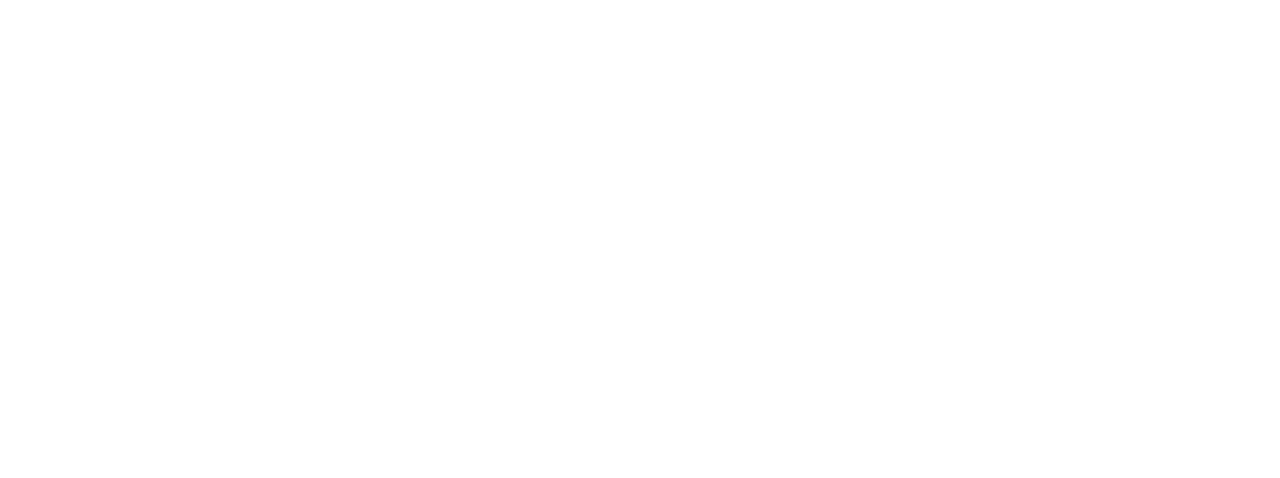
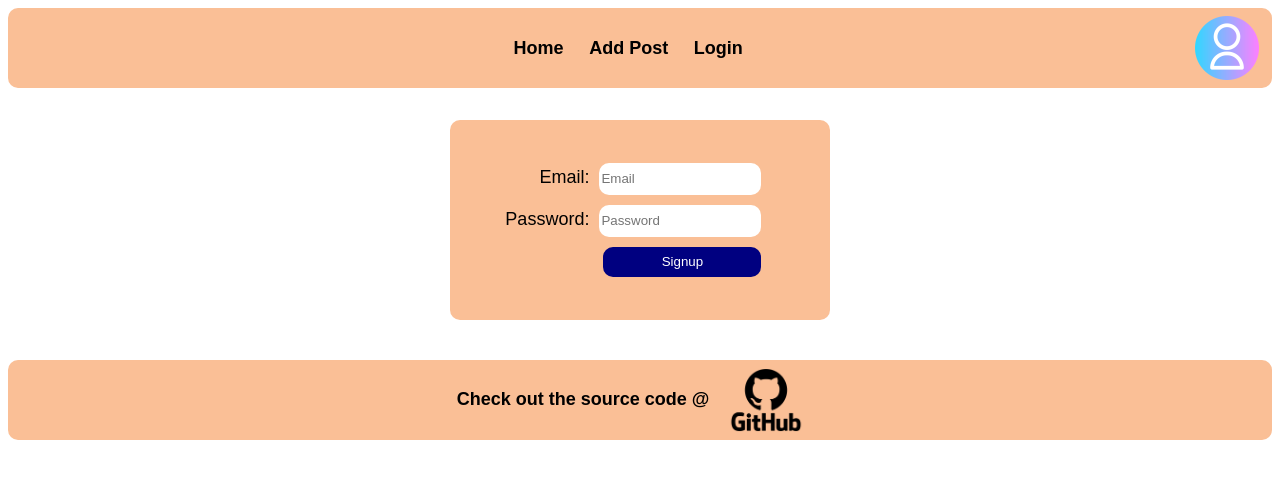
Before and after one commit to villemsusi/wad, a Vue app in the folder HW/HW-VUE/: page /#/signup in a window 1280 px wide. Before the commit this address had no page. Shown: the top 478 px of the page. Built offline with nearby package versions, Linux system fonts and the light colour scheme.

Commit message:
Created signup page with password validation

```diff
--- a/HW/HW-VUE/package.json
+++ b/HW/HW-VUE/package.json
@@ -7,6 +7,9 @@
     "preview": "vite preview"
   },
   "dependencies": {
+    "@vuelidate/core": "^2.0.0",
+    "@vuelidate/validators": "^2.0.0",
+    "lodash": "^4.17.21",
     "vue": "^3.2.41",
     "vue-router": "^4.1.6"
   },
--- a/HW/HW-VUE/src/App.vue
+++ b/HW/HW-VUE/src/App.vue
@@ -1,3 +1,14 @@
+<script setup>
+  import createPostsFromJson from '@/js/loadPosts.js';
+  import Posts from '@/js/posts.json';
+</script>
+
 <template>
   <router-view :key="$route.path"></router-view>
 </template>
+
+<script>
+  window.addEventListener("load", function(event) {
+    createPostsFromJson(Posts);
+  });
+</script>
--- a/HW/HW-VUE/src/components/Footer.vue
+++ b/HW/HW-VUE/src/components/Footer.vue
@@ -1,5 +1,6 @@
 <template>
   <footer class="flex-element">
+    <b>Check out the source code @</b>
     <a href="https://github.com/villemsusi/wad/tree/main/HW/HW-VUE" target="_blank">
         <img src="../assets/GitHub-Logo.png" id="github" alt="github-logo">
     </a>
--- a/HW/HW-VUE/src/components/Login.vue
+++ b/HW/HW-VUE/src/components/Login.vue
@@ -4,12 +4,12 @@
   <template>
     <div id="login-box" class="flex-element">
         <b>Welcome to PostIt</b><br><br>
-        <a href="#">Create an account</a><br>
+        <router-link to="/signup">Create Account</router-link>
         <p>or<br>Please log in</p><br>
-        <form method="POST" action="index.html">
-            <input type="email" placeholder="Email" required><br>
-            <input type="password" placeholder="Password" required><br>
-            <input type="submit" value="Log in" class="button"><br>
+        <form method="POST">
+            <input type="email" class="login-input" placeholder="Email" required><br>
+            <input type="password" class="login-input" placeholder="Password" required><br>
+            <input type="submit" value="Log in" class="button login-input"><br>
             <a href="#">Forget password</a><br>
         </form>
     </div>
--- a/HW/HW-VUE/src/components/Posts.vue
+++ b/HW/HW-VUE/src/components/Posts.vue
@@ -1,8 +1,3 @@
-<script setup>
-  import createPostsFromJson from '@/js/loadPosts.js';
-  import Posts from '@/js/posts.json';
-</script>
-
 <template>
   <section class="forum">
     <div id="left">
@@ -15,11 +10,6 @@
   </section>
 </template>
 
-<script>
-  window.addEventListener("load", function(event) {
-    createPostsFromJson(Posts);
-  });
-</script>
 
 <style>
   @import '../style/home.css';
--- /dev/null
+++ b/HW/HW-VUE/src/components/SignUp.vue
@@ -0,0 +1,94 @@
+<script setup>
+</script>
+
+  <template>
+    <div id="signup-box" class="flex-element">
+        <form method="POST">
+            <label for="formEmail">Email:</label>
+            <input type="email" id="formEmail" class="login-input" placeholder="Email" v-model.trim="v$.email.$model" required><br>
+            <p v-for="error of v$.email.$errors" :key="error.$uid" class="error_message"> {{ error.$message }} </p>
+            <label for="formPassword">Password:</label>
+            <input type="password" id="formPassword" class="login-input" placeholder="Password" v-model.trim="v$.password.$model" @input="v$.$touch()" required><br>
+            <p v-for="error of v$.password.$errors" :key="error.$uid" class="error_message"> {{ error.$message }} </p>
+            <input type="submit" value="Signup" class="button login-input"><br>
+        </form>
+    </div>
+  </template>
+
+
+
+  <script>
+      import { useVuelidate } from '@vuelidate/core'
+      import { required, helpers, minLength, maxLength } from '@vuelidate/validators'
+
+      export default {
+        setup () {
+          return { v$: useVuelidate() }
+        },
+        data() {
+          return {
+            email: '',
+            password: '',
+          }
+        },
+        validations: {
+          email: {
+            required,
+
+          },
+          password: {
+            required,
+            minLength: helpers.withMessage(
+              ({
+                $params,
+              }) => `Must be at least of length ${$params.min}.`, minLength(8)
+            ),
+
+            maxLength: helpers.withMessage(
+              ({
+                $params,
+              }) => `Must have a maximum length of ${$params.max}.`, maxLength(14)
+            ),
+            containsUppercase: helpers.withMessage(
+              ({
+                $params,
+              }) => `Must contain atleast one uppercase character.`, function(value) {
+                return /[A-Z]/.test(value);
+              },
+            ),
+            containsLowercase: helpers.withMessage(
+              ({
+                $params,
+              }) => `Must contain atleast two lowercase character.`, function(value) {
+                return /[a-z].*[a-z]/.test(value);
+              },
+            ),
+            containsNumber: helpers.withMessage(
+              ({
+                $params,
+              }) => `Must contain atleast one numeric character.`, function(value) {
+                return /[0-9]/.test(value);
+              },
+            ),
+            containsLine: helpers.withMessage(
+              ({
+                $params,
+              }) => `Must contain atleast one "_" character.`, function(value) {
+                return /[_]/.test(value);
+              },
+            ),
+            startsUppercase: helpers.withMessage(
+              ({
+                $params,
+              }) => `Must start with an uppercase character.`, function(value) {
+                return /[A-Z]/.test(value.charAt(0));
+              },
+            ),
+          },
+        }
+      }
+  </script>
+
+  <style>
+    @import '../style/login.css';
+  </style>
--- a/HW/HW-VUE/src/router/index.js
+++ b/HW/HW-VUE/src/router/index.js
@@ -2,6 +2,7 @@
 import HomeView from '@/views/HomeView.vue';
 import AddpostView from '@/views/AddpostView.vue';
 import LoginView from '@/views/LoginView.vue';
+import SignupView from '@/views/SignupView.vue';
 
 const routes = [{
         path: '/',
@@ -17,6 +18,11 @@
         path: '/login',
         name: 'Login',
         component: LoginView
+    },
+    {
+        path: '/signup',
+        name: 'SignUp',
+        component: SignupView
     }
 ]
 
--- a/HW/HW-VUE/src/style/addPost.css
+++ b/HW/HW-VUE/src/style/addPost.css
@@ -28,6 +28,7 @@
     width: 100%;
     height: 40px;
     text-align: left;
+    border-radius: 10px;
 }
 
 @media only screen and (min-width: 850px) {
--- a/HW/HW-VUE/src/style/login.css
+++ b/HW/HW-VUE/src/style/login.css
@@ -1,14 +1,25 @@
 #login-box {
     padding: 5%;
     margin-top: 3vh;
+    margin-bottom: 3vh;
     width: 25%;
-    text-align:center;
+    text-align: center;
+}
+
+#signup-box {
+    padding-top: 3%;
+    padding-bottom: 3%;
+    padding-right: 5%;
+    margin-top: 3vh;
+    margin-bottom: 3vh;
+    width: 25%;
+    text-align: right;
 }
 
 .login-input {
     width: 50%;
     height: 30px;
-    border: 0;
+    border-radius: 10px;
 }
 @media screen and (max-width: 450px) {
     #login-box {
@@ -20,3 +31,9 @@
         width: 25%;
     }
 }
+
+.error_message {
+    color: red;
+    font-size: 14px;
+
+}
--- a/HW/HW-VUE/src/style/style.css
+++ b/HW/HW-VUE/src/style/style.css
@@ -29,7 +29,7 @@
 }
 
 #menu {
-    margin-left: 1%;
+    margin-left: 40%;
 }
 
 #menu > a {
--- /dev/null
+++ b/HW/HW-VUE/src/views/SignupView.vue
@@ -0,0 +1,24 @@
+<script setup>
+    import Header from '@/components/Header.vue';
+    import SignUp from '@/components/SignUp.vue';
+    import Footer from '@/components/Footer.vue';
+</script>
+
+<template>
+    <div class="flex-container">
+      <Header></Header>
+      <SignUp></SignUp>
+      <Footer></Footer>
+    </div>
+</template>
+
+<script>
+    export default {
+        name: 'SignupView',
+        components: {
+            SignUp,
+            Header,
+            Footer
+        }
+    }
+</script>
```
Also changed, not shown: 1 other file (tests, documents, lock files or other folders).
